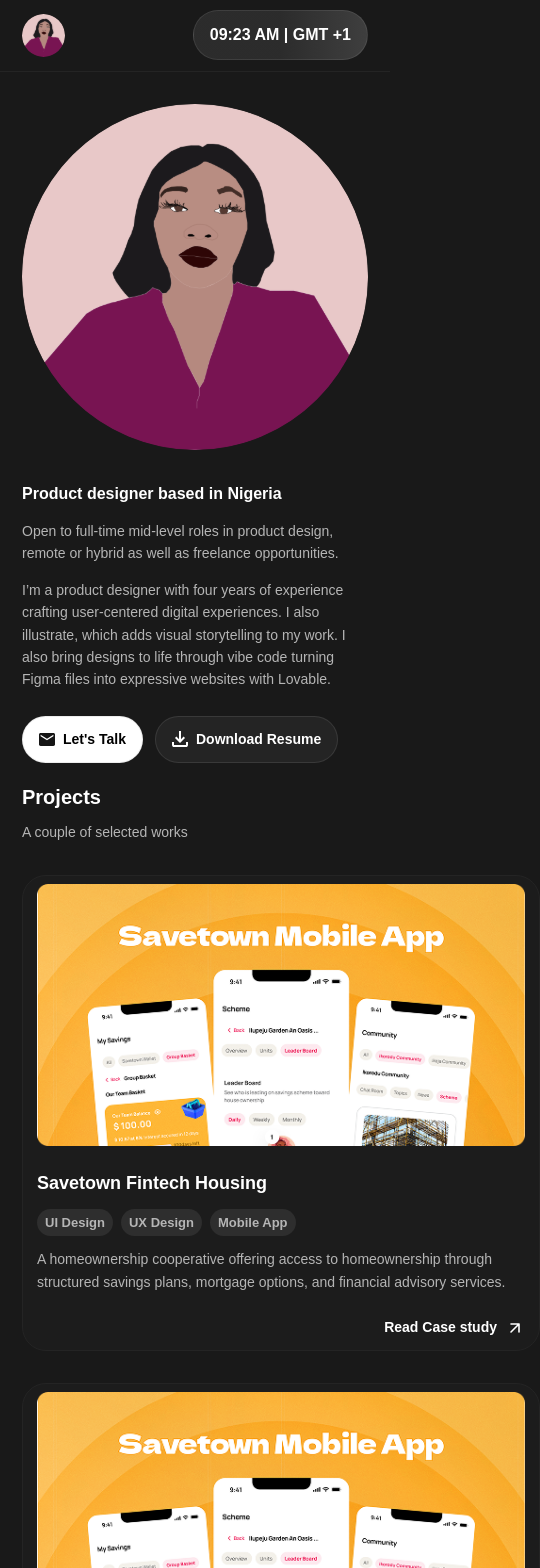
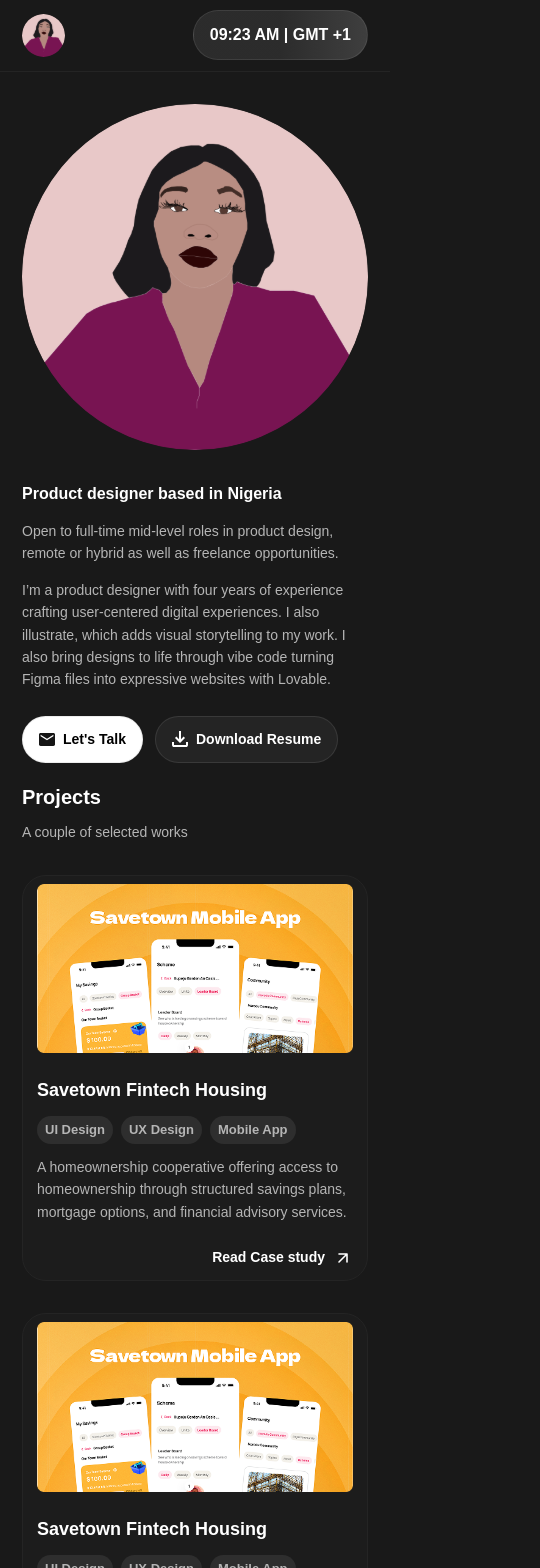
Before and after one commit to MasterLexhie/cynthia-portfolio, a Next.js app: page / in a window 390 px wide. Shown: the top 1568 px of the page, 540 px wide, since content can reach past the window. Built offline with nearby package versions, Linux system fonts and the light colour scheme.

Commit message:
updated background color

```diff
--- a/src/app/globals.css
+++ b/src/app/globals.css
@@ -14,7 +14,7 @@
 
 @media (prefers-color-scheme: dark) {
   :root {
-    --background: #0a0a0a;
+    --background: #191919;
     --foreground: #ffffff;
   }
 }
--- a/src/components/landing-page/ProjectSection.tsx
+++ b/src/components/landing-page/ProjectSection.tsx
@@ -8,7 +8,7 @@
   const handleClick = () => alert("let's Talk")
 
   return (
-    <section>
+    <section className='pb-[160px]'>
       <div className='max-w-[1120px] px-[22px] mx-auto'>
         <div className='flex flex-col gap-2.5'>
           <h2 className='font-bold text-[20px] sm:text-[24] md:text-[32px] text-white'>
@@ -19,7 +19,7 @@
           </p>
         </div>
         <div>
-          <div className='grid [grid-template-columns:repeat(auto-fit,minmax(518px,1fr))] gap-x-3.5 gap-y-8 py-8'>
+          <div className='grid [grid-template-columns:repeat(auto-fit,minmax(300px,1fr))] md:[grid-template-columns:repeat(auto-fit,minmax(400px,1fr))] lg:[grid-template-columns:repeat(auto-fit,minmax(518px,1fr))] gap-x-3.5 gap-y-8 py-8'>
             <ProductCardList />
             <ProductCardList />
             <ProductCardList />
```
